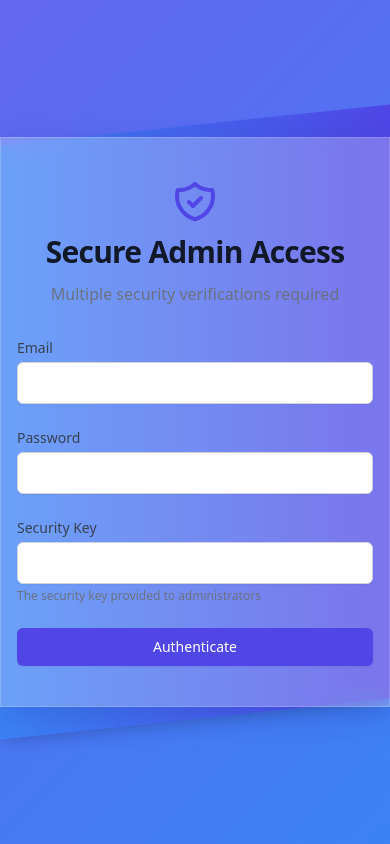
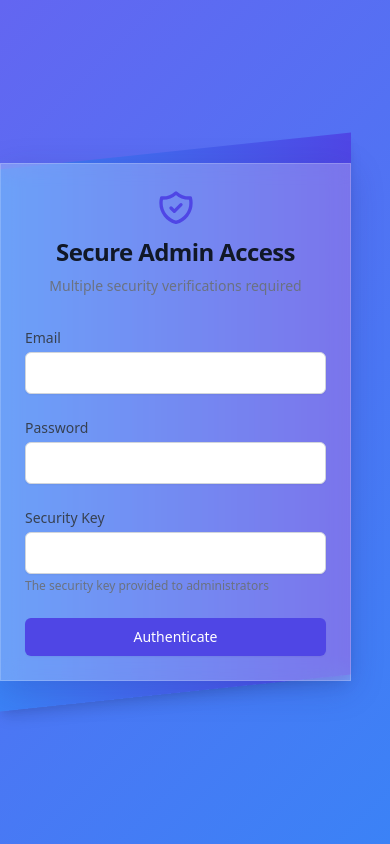
Before and after one commit to ANANDU-2000/PeerLearningPlatform, a Django app: page /admin-panel/secure-login/ in a window 390 px wide. Run offline with Django 5.2, Linux system fonts and the light colour scheme; data comes from the database, SQL or seed files in the repository; both versions use the stored data as it was after the commit.

Commit message:
Improve user interface and fix minor notification display issues
Improves admin login page responsiveness, fixes notification logic in `notifications.js`, and adds a notification toast container in `base_minimal.html`.

Replit-Commit-Author: Agent
Replit-Commit-Session-Id: 7fee484c-36b1-453a-9a37-5261225a568b
Replit-Commit-Screenshot-Url: https://storage.googleapis.com/screenshot-production-us-central1/c04fd6df-be0d-492d-b2f8-d8a5ecbe079b/0a142bae-af87-4454-b269-2a6a983a0f95.jpg

```diff
--- a/templates/admin_panel/base_minimal.html
+++ b/templates/admin_panel/base_minimal.html
@@ -22,6 +22,14 @@
 <body>
     {% block content %}{% endblock %}
 
+    <!-- Notification toast container (empty by default for admin pages, handled by JS) -->
+    <div id="notification-toast" class="fixed top-4 right-4 z-50 transform transition-transform duration-300 translate-x-full hidden">
+        <!-- Notification content will be inserted here by JavaScript -->
+    </div>
+
     {% block extra_js %}{% endblock %}
+
+    <!-- Common JavaScript - will contain the code to disable notifications on admin pages -->
+    <script src="{% static 'js/common.js' %}"></script>
 </body>
 </html>
--- a/templates/admin_panel/secure_login.html
+++ b/templates/admin_panel/secure_login.html
@@ -18,6 +18,24 @@
         background-size: cover;
         background-position: center;
     }
+    /* Responsive form adjustments */
+    @media (max-width: 640px) {
+        .sm\:p-16 {
+            padding: 1.5rem !important;
+        }
+        .sm\:max-w-xl {
+            max-width: 90% !important;
+        }
+        input[type="email"],
+        input[type="password"] {
+            font-size: 16px !important; /* Prevent iOS zoom */
+            height: 42px;
+        }
+    }
+    /* Hide welcome message on admin pages */
+    .welcome-message {
+        display: none !important;
+    }
 </style>
 {% endblock %}
 
@@ -25,18 +43,18 @@
 <div class="min-h-screen admin-bg py-12 flex flex-col justify-center sm:py-16">
     <div class="relative py-3 sm:max-w-xl sm:mx-auto">
         <div class="absolute inset-0 bg-gradient-to-r from-blue-500 to-indigo-600 shadow-lg transform -skew-y-6 sm:skew-y-0 sm:-rotate-6 sm:rounded-3xl"></div>
-        <div class="relative px-4 py-10 bg-white shadow-lg sm:rounded-3xl sm:p-20 glassmorphism">
-            <div class="max-w-md mx-auto">
+        <div class="relative px-4 py-6 bg-white shadow-lg sm:rounded-3xl sm:p-16 glassmorphism">
+            <div class="max-w-sm mx-auto">
                 <div class="flex justify-center">
-                    <svg class="w-12 h-12 text-indigo-600" fill="none" stroke="currentColor" viewBox="0 0 24 24" xmlns="http://www.w3.org/2000/svg">
+                    <svg class="w-10 h-10 text-indigo-600" fill="none" stroke="currentColor" viewBox="0 0 24 24" xmlns="http://www.w3.org/2000/svg">
                         <path stroke-linecap="round" stroke-linejoin="round" stroke-width="2" d="M9 12l2 2 4-4m5.618-4.016A11.955 11.955 0 0112 2.944a11.955 11.955 0 01-8.618 3.04A12.02 12.02 0 003 9c0 5.591 3.824 10.29 9 11.622 5.176-1.332 9-6.03 9-11.622 0-1.042-.133-2.052-.382-3.016z"></path>
                     </svg>
                 </div>
                 <div class="text-center">
-                    <h1 class="mt-2 text-3xl font-extrabold text-gray-900 tracking-tight sm:text-4xl">
+                    <h1 class="mt-2 text-2xl font-extrabold text-gray-900 tracking-tight sm:text-3xl">
                         {% trans "Secure Admin Access" %}
                     </h1>
-                    <p class="mt-3 text-gray-500 sm:mt-4">
+                    <p class="mt-2 text-sm text-gray-500 sm:mt-3">
                         {% trans "Multiple security verifications required" %}
                     </p>
                 </div>
```
Also changed, not shown: static/js/notifications.js (+17 -4 lines), db.sqlite3.
